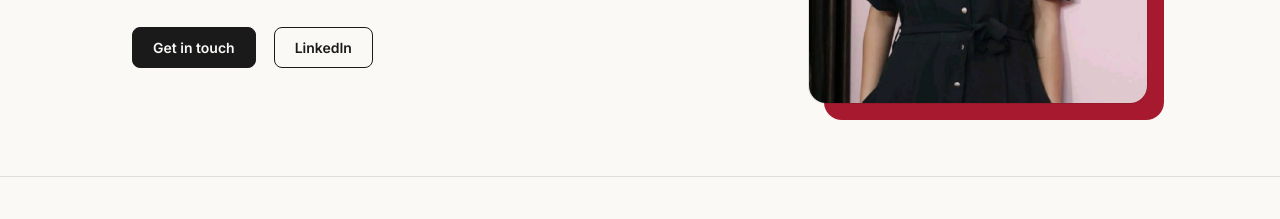
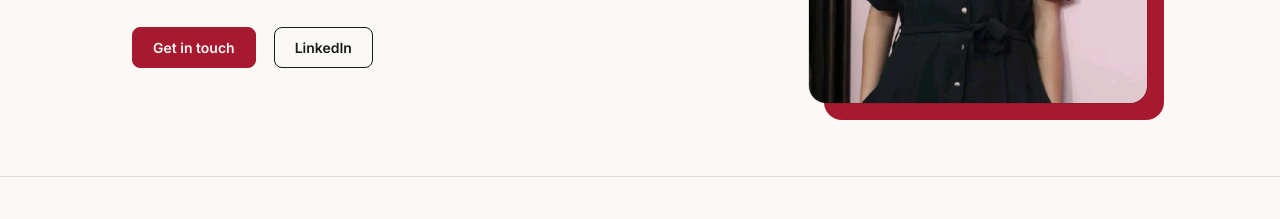
Before and after one commit to poorvanshipatel8-lgtm/portfolioproject, a website built with Vite: page index.html in a window 1280 px wide. Shown: the part 395-614 px from the top of the page. Built offline with nearby package versions, Linux system fonts and the light colour scheme.

Commit message:
Make primary buttons red

```diff
--- a/src/css/main.css
+++ b/src/css/main.css
@@ -320,7 +320,8 @@ nav ul {
 }
 
 .btn.primary {
-  background: var(--charcoal);
+  background: var(--coral);
+  border-color: var(--coral);
   color: var(--cream);
 }
 
```
